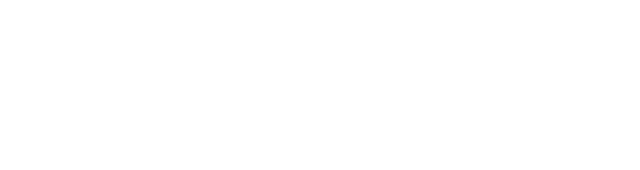
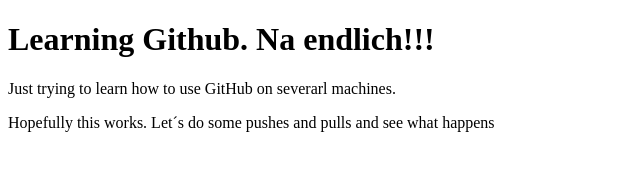
Before and after one commit to HopeSolo/learngithub, a plain HTML site: page index.html in a window 1280 px wide. Shown: the whole page, without its empty margins (0-640 px from the left). Drawn offline with Linux system fonts and the light colour scheme.

Commit message:
add body content

```diff
--- a/index.html
+++ b/index.html
@@ -4,6 +4,8 @@
 	<title> Learning to Github </title>
 </head>
 <body>
-
+	<h1>Learning Github. Na endlich!!!</h1>
+	<p> Just trying to learn how to use GitHub on severarl machines. </p>
+	<p> Hopefully this works. Let´s do some pushes and pulls and see what happens</p>
 </body>
 </html>
```
